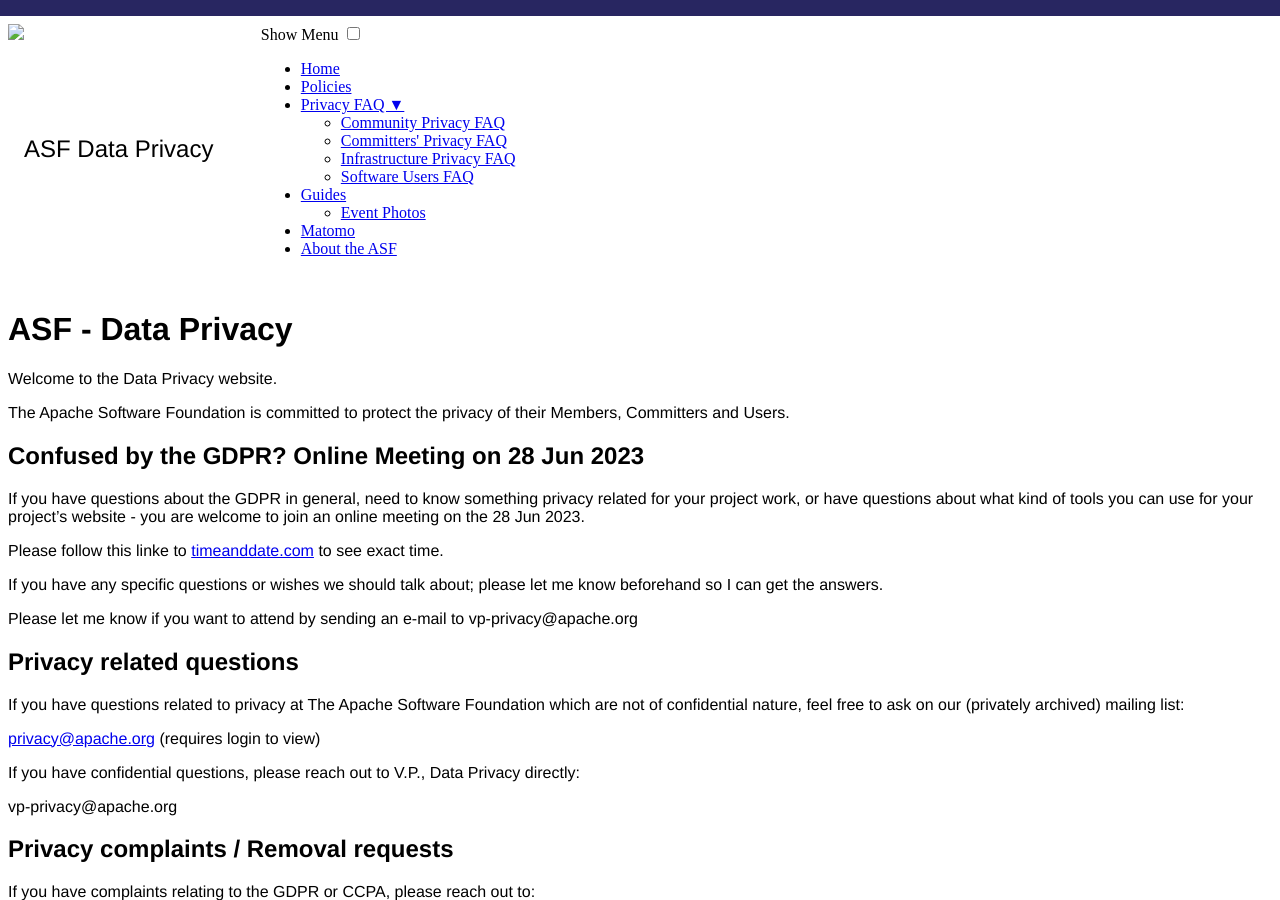
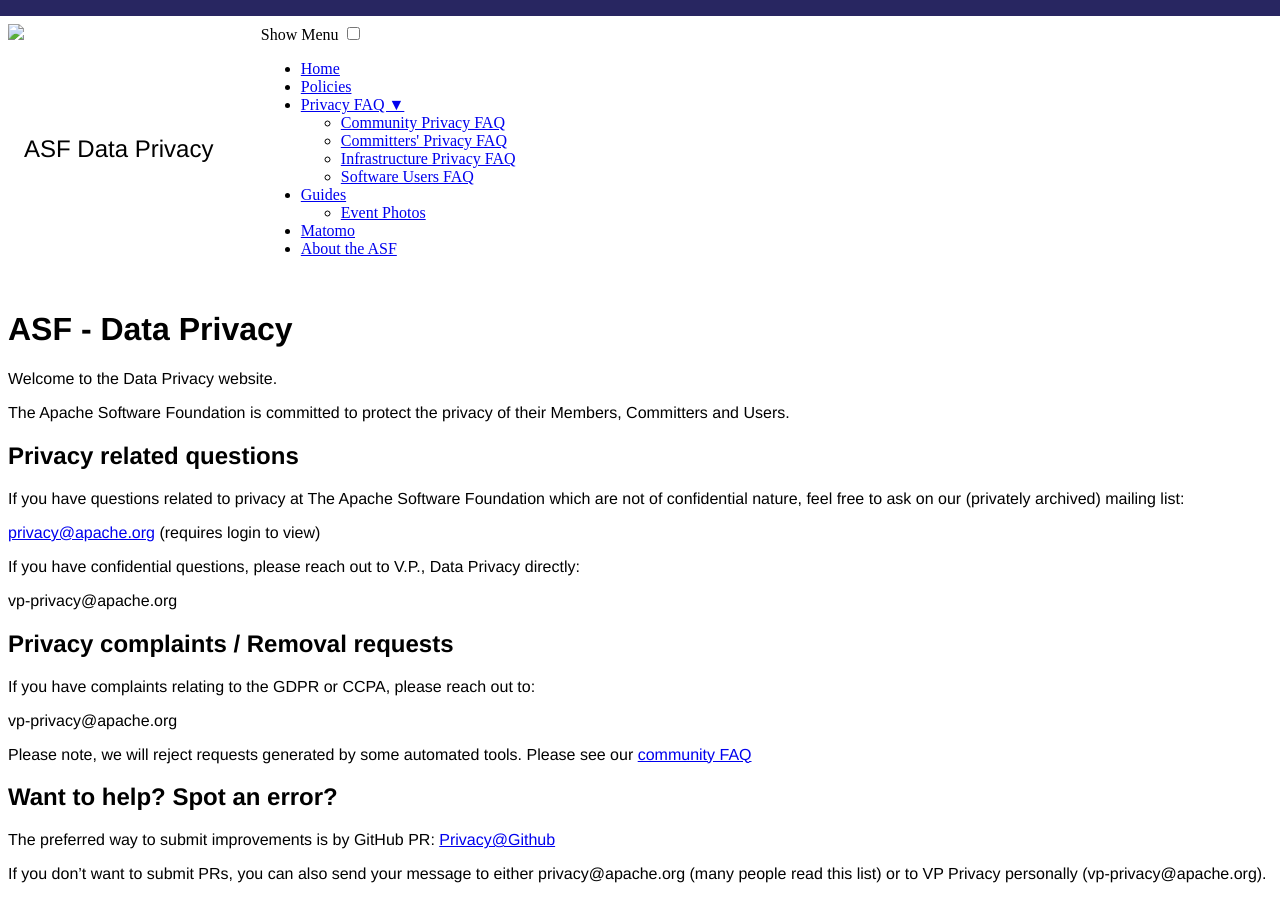
Before and after one commit to apache/privacy-website, a Jekyll site: the page output/index.html, which Jekyll copies as it is, in a window 1280 px wide and 900 px high. Built offline with Jekyll 4.4.1, drawn with Linux system fonts in a browser that asks for light colours.

Commit message:
Automatic Site Publish by Buildbot

```diff
--- a/output/feed.xml
+++ b/output/feed.xml
@@ -1,4 +1,4 @@
-<?xml version="1.0" encoding="utf-8"?><feed xmlns="http://www.w3.org/2005/Atom" ><generator uri="https://jekyllrb.com/" version="4.2.2">Jekyll</generator><link href="/feed.xml" rel="self" type="application/atom+xml" /><link href="/" rel="alternate" type="text/html" /><updated>2024-04-13T07:56:41+00:00</updated><id>/feed.xml</id><title type="html">Apache Software Foundation - Data Privacy</title><subtitle>Write an awesome description for your new site here. You can edit this line in _config.yml. It will appear in your document head meta (for Google search results) and in your feed.xml site description.</subtitle><entry><title type="html">Welcome to Jekyll!</title><link href="/jekyll/update/2021/03/05/welcome-to-jekyll.html" rel="alternate" type="text/html" title="Welcome to Jekyll!" /><published>2021-03-05T19:38:56+00:00</published><updated>2021-03-05T19:38:56+00:00</updated><id>/jekyll/update/2021/03/05/welcome-to-jekyll</id><content type="html" xml:base="/jekyll/update/2021/03/05/welcome-to-jekyll.html"><![CDATA[<p>You’ll find this post in your <code class="language-plaintext highlighter-rouge">_posts</code> directory. Go ahead and edit it and re-build the site to see your changes. You can rebuild the site in many different ways, but the most common way is to run <code class="language-plaintext highlighter-rouge">jekyll serve</code>, which launches a web server and auto-regenerates your site when a file is updated.</p>
+<?xml version="1.0" encoding="utf-8"?><feed xmlns="http://www.w3.org/2005/Atom" ><generator uri="https://jekyllrb.com/" version="4.2.2">Jekyll</generator><link href="/feed.xml" rel="self" type="application/atom+xml" /><link href="/" rel="alternate" type="text/html" /><updated>2024-04-13T07:57:05+00:00</updated><id>/feed.xml</id><title type="html">Apache Software Foundation - Data Privacy</title><subtitle>Write an awesome description for your new site here. You can edit this line in _config.yml. It will appear in your document head meta (for Google search results) and in your feed.xml site description.</subtitle><entry><title type="html">Welcome to Jekyll!</title><link href="/jekyll/update/2021/03/05/welcome-to-jekyll.html" rel="alternate" type="text/html" title="Welcome to Jekyll!" /><published>2021-03-05T19:38:56+00:00</published><updated>2021-03-05T19:38:56+00:00</updated><id>/jekyll/update/2021/03/05/welcome-to-jekyll</id><content type="html" xml:base="/jekyll/update/2021/03/05/welcome-to-jekyll.html"><![CDATA[<p>You’ll find this post in your <code class="language-plaintext highlighter-rouge">_posts</code> directory. Go ahead and edit it and re-build the site to see your changes. You can rebuild the site in many different ways, but the most common way is to run <code class="language-plaintext highlighter-rouge">jekyll serve</code>, which launches a web server and auto-regenerates your site when a file is updated.</p>
 
 <p>Jekyll requires blog post files to be named according to the following format:</p>
 
--- a/output/index.html
+++ b/output/index.html
@@ -48,16 +48,6 @@
 
 <p>The Apache Software Foundation is committed to protect the privacy
 of their Members, Committers and Users.</p>
-
-<h2 id="confused-by-the-gdpr-online-meeting-on-28-jun-2023">Confused by the GDPR? Online Meeting on 28 Jun 2023</h2>
-
-<p>If you have questions about the GDPR in general, need to know something privacy related for your project work, or have questions about what kind of tools you can use for your project’s website - you are welcome to join an online meeting on the 28 Jun 2023.</p>
-
-<p>Please follow this linke to <a href="https://www.timeanddate.com/worldclock/meetingdetails.html?year=2023&amp;month=6&amp;day=28&amp;hour=19&amp;min=0&amp;sec=0&amp;p1=970&amp;p2=179&amp;p3=224&amp;p4=240">timeanddate.com</a> to see exact time.</p>
-
-<p>If you have any specific questions or wishes we should talk about; please let me know beforehand so I can get the answers.</p>
-
-<p>Please let me know if you want to attend by sending an e-mail to vp-privacy@apache.org</p>
 
 <h2 id="privacy-related-questions">Privacy related questions</h2>
 
```
